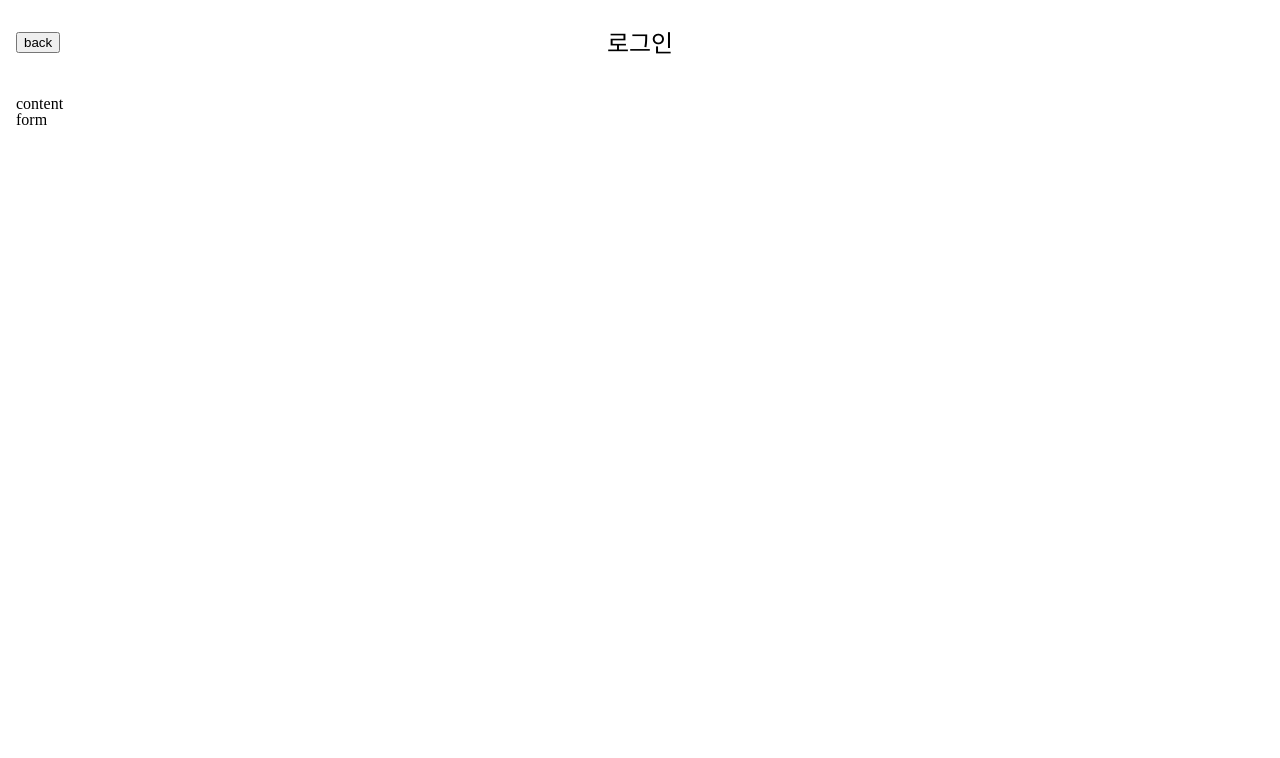
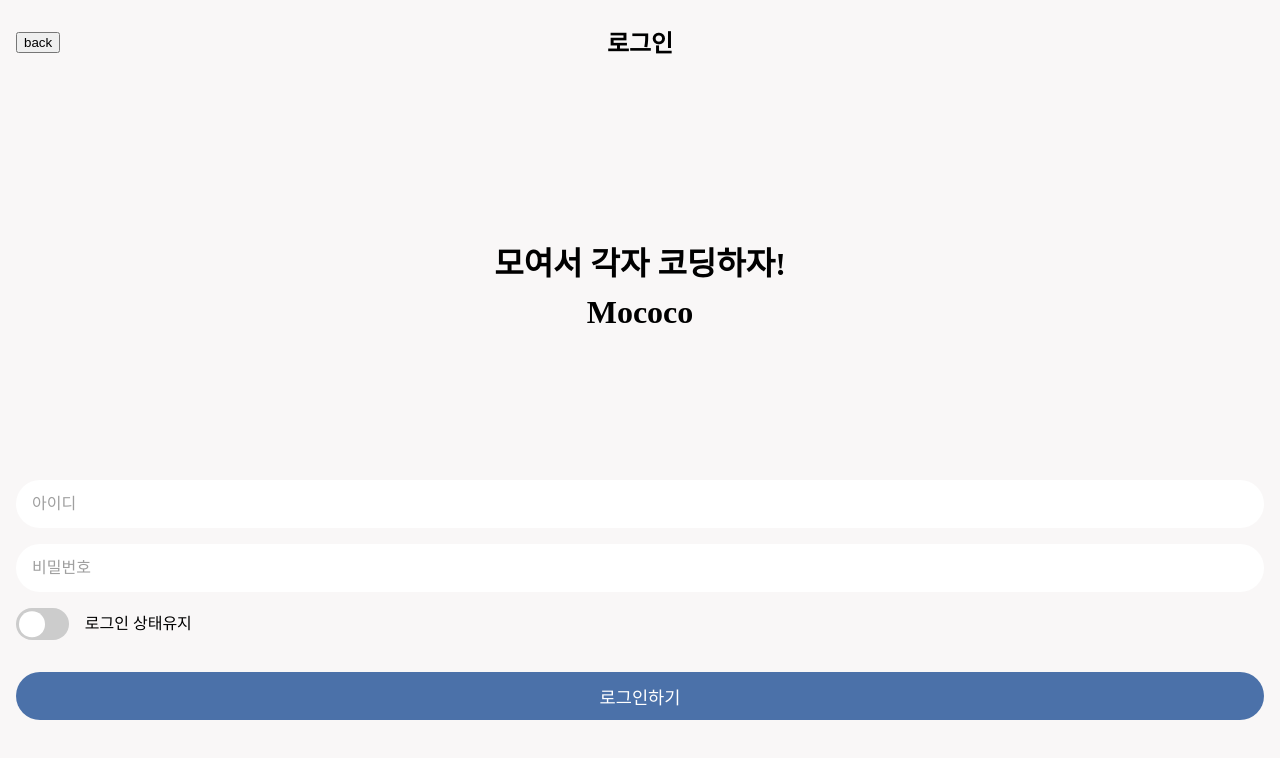
Before and after one commit to mococo-numble8/frontend, a React (Create React App) app: page /login in a window 1280 px wide. Shown: the top 758 px of the page. Built offline with nearby package versions, Linux system fonts and the light colour scheme.

Commit message:
#10c9ae - 페이지 레이아웃(로그인)

```diff
--- a/src/components/common/Button.module.scss
+++ b/src/components/common/Button.module.scss
@@ -1,18 +1,19 @@
 .container {
   position: relative;
+  width: 100%;
 }
 
 .common-button {
-  width: 15rem;
+  width: 100%;
   height: 3rem;
-  color: #000;
   border-radius: 10px;
-  background-color: #2196f3;
+  background-color: #4B71A9;
   box-sizing: border-box;
   font-size: 1.1rem;
   border: none;
   background-position: center;
   transition: background-color 0.8s;
+  color: white;
 
   &:hover {
     background-color: #47a7f5 radial-gradient(circle, transparent 1%, #47a7f5 1%) center/15000%;
@@ -23,6 +24,10 @@
     background-size: 100%;
     transition: background-color 0s;
   }
+}
+
+.rounded {
+  border-radius: 1.5rem;
 }
 
 .disabled {
--- a/src/components/common/Button.tsx
+++ b/src/components/common/Button.tsx
@@ -8,15 +8,20 @@ type PropsType = PropsWithChildren<{
   className?: string;
   onClick?: React.MouseEventHandler<HTMLElement>;
   disabled?: boolean;
+  rounded?: boolean;
 }>;
 
 const Button: React.FC<PropsType> = props => {
-  const { disabled, children, ...rest } = props;
+  const { disabled, children, rounded, ...rest } = props;
 
   return (
     <button
       type="button"
-      className={cx('common-button', { disabled: disabled })}
+      className={cx(
+        'common-button',
+        { disabled: disabled },
+        { rounded: rounded },
+      )}
       disabled={disabled}
       aria-disabled={disabled}
       {...rest}
--- a/src/components/common/Containers/Container.module.scss
+++ b/src/components/common/Containers/Container.module.scss
@@ -1,4 +1,9 @@
 .container {
   padding: 1rem;
   width: 100%;
+  height: 100vh;
 }
+
+.background-login {
+  background-color: #F9F7F7;
+}
--- a/src/components/common/Containers/Container.tsx
+++ b/src/components/common/Containers/Container.tsx
@@ -1,12 +1,20 @@
 import React from 'react';
 import styles from './Container.module.scss';
+import classNames from 'classnames/bind';
+
+const cx = classNames.bind(styles);
 
 interface PropsType {
   children: React.ReactNode;
+  isLogin?: boolean;
 }
 
-function Container({ children }: PropsType) {
-  return <div className={styles.container}>{children}</div>;
+function Container({ children, isLogin }: PropsType) {
+  return (
+    <div className={cx('container', { 'background-login': isLogin })}>
+      {children}
+    </div>
+  );
 }
 
 export default Container;
--- a/src/components/common/Inputs/TextInput.module.scss
+++ b/src/components/common/Inputs/TextInput.module.scss
@@ -1,9 +1,10 @@
 .container {
   position: relative;
+  width: 100%;
 }
 
 .text-input {
-  width: 15rem;
+  width: 100%;
   height: 3rem;
   display: flex;
   align-items: center;
@@ -26,6 +27,14 @@
   }
 }
 
+.rounded {
+  border-radius: 1.5rem;
+}
+
+.background-white {
+  background-color: #fff !important;
+}
+
 .text-input__with-icon {
   padding-left: 3rem;
 }
--- a/src/components/common/Inputs/TextInput.tsx
+++ b/src/components/common/Inputs/TextInput.tsx
@@ -12,6 +12,8 @@ interface PropsType {
   onBlur?: (e: React.FocusEvent<HTMLInputElement, Element>) => void;
   icon?: React.ReactNode;
   validation?: boolean;
+  rounded?: boolean;
+  backgroundWhite?: boolean;
 }
 
 const cx = classNames.bind(styles);
@@ -24,8 +26,9 @@ const TextInput = ({
   onBlur,
   icon,
   validation,
+  rounded,
+  backgroundWhite,
 }: PropsType) => {
-
   return (
     <div className={styles.container}>
       <div className={styles.icon}>{icon && icon}</div>
@@ -35,6 +38,8 @@ const TextInput = ({
           'text-input',
           { 'text-input__with-icon': icon },
           { valid: validation },
+          { rounded: rounded },
+          { 'background-white': backgroundWhite },
         )}
         placeholder={placeholder}
         onFocus={onFocus}
--- a/src/components/common/Inputs/ToggleButton.module.scss
+++ b/src/components/common/Inputs/ToggleButton.module.scss
@@ -8,7 +8,7 @@
   width: 3.3rem;
   height: 2rem;
   border-radius: 1rem;
-  background-color: red;
+  background-color: #CCCCCC;
   cursor: pointer;
 }
 
@@ -24,7 +24,7 @@
 }
 
 .toggle:checked ~ .toggle-switch {
-  background-color: blue;
+  background-color: #C0D0FC;
 }
 
 .toggle:checked ~ .toggle-switch .toggle-button {
--- a/src/pages/LoginPage/LoginPage.module.scss
+++ b/src/pages/LoginPage/LoginPage.module.scss
@@ -1,3 +1,11 @@
+.container {
+  display: flex;
+  flex-direction: column;
+  justify-content: space-between;
+  height: 100%;
+  padding-bottom: 4rem;
+}
+
 .header-nav {
   width: 100%;
   height: 4rem;
@@ -17,4 +25,31 @@
   left: 50%;
   top: 0;
   transform: translateX(-50%);
+  font-weight: 700;
 }
+
+.content {
+  display: flex;
+  flex-direction: column;
+  justify-content: center;
+  align-items: center;
+  font-size: 2rem;
+  font-weight: 700;
+  gap: 1rem;
+}
+
+.form {
+  width: 100%;
+  display: flex;
+  flex-direction: column;
+  align-items: flex-start;
+  justify-content: flex-start;
+  gap: 1rem;
+}
+
+.toggle-area {
+  display: flex;
+  align-items: center;
+  gap: 1rem;
+  margin-bottom: 1rem;
+}
--- a/src/pages/LoginPage/LoginPage.tsx
+++ b/src/pages/LoginPage/LoginPage.tsx
@@ -1,19 +1,41 @@
 import React from 'react';
 import styles from './LoginPage.module.scss';
 import Container from 'components/common/Containers/Container';
+import TextInput from '../../components/common/Inputs/TextInput';
+import ToggleButton from '../../components/common/Inputs/ToggleButton';
+import Button from '../../components/common/Button';
 
 const LoginPage = () => {
   return (
-    <Container>
-      <div>
-        <header>
-          <nav className={styles['header-nav']}>
-            <button className={styles['back-button']}>back</button>
-            <p className={styles['login-title']}>로그인</p>
-          </nav>
-        </header>
-        <div>content</div>
-        <div>form</div>
+    <Container isLogin>
+      <div className={styles.container}>
+        <nav className={styles['header-nav']}>
+          <button className={styles['back-button']}>back</button>
+          <p className={styles['login-title']}>로그인</p>
+        </nav>
+        <div className={styles.content}>
+          <h1>모여서 각자 코딩하자!</h1>
+          <h1>Mococo</h1>
+        </div>
+        <div className={styles.form}>
+          <TextInput
+            type="text"
+            rounded
+            backgroundWhite
+            placeholder="아이디"
+          ></TextInput>
+          <TextInput
+            type="password"
+            rounded
+            backgroundWhite
+            placeholder="비밀번호"
+          ></TextInput>
+          <div className={styles['toggle-area']}>
+            <ToggleButton></ToggleButton>
+            <div>로그인 상태유지</div>
+          </div>
+          <Button rounded>로그인하기</Button>
+        </div>
       </div>
     </Container>
   );
```
